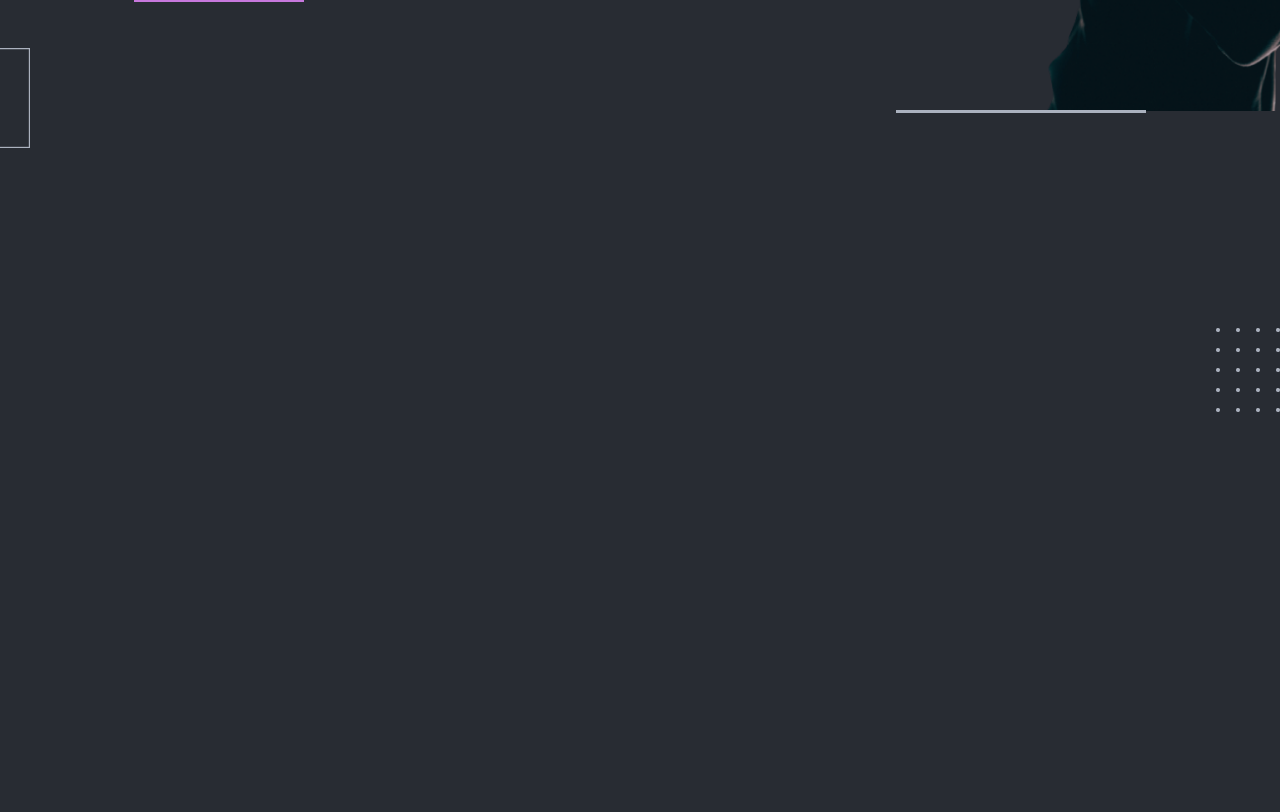
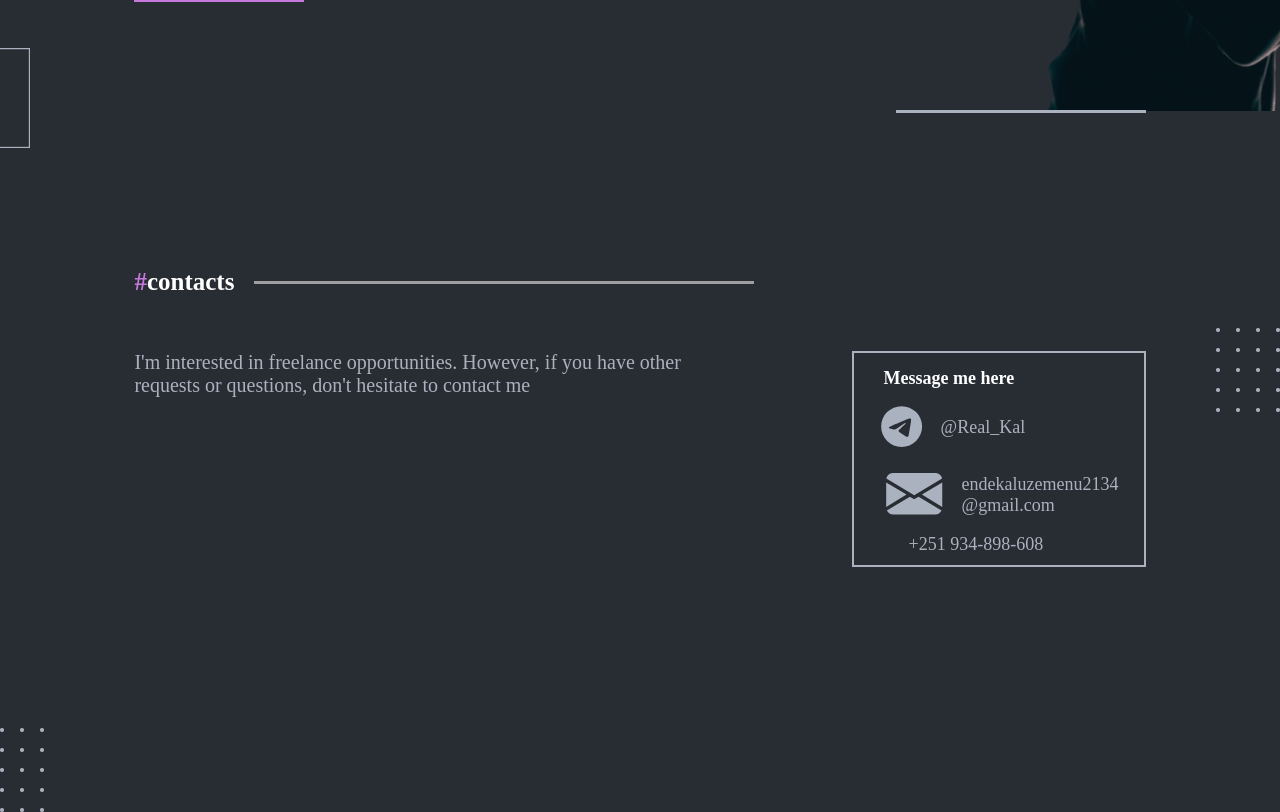
Before and after one commit to KALU-c/new-portfolio, a React (Vite) app: page / in a window 1280 px wide. Shown: the part 2712-3524 px from the top of the page. Before the commit the page ends 3124 px from the top, so only its background shows below. Built offline with nearby package versions, Linux system fonts and the light colour scheme; grey boxes are pictures that could not be loaded; a web font is replaced by a local one.

Commit message:
Add: add contact component

```diff
--- a/src/App.tsx
+++ b/src/App.tsx
@@ -4,6 +4,7 @@ import ProjectCard from "./container/ProjectCard/ProjectCard"
 import Quote from "./components/Quote/Quote"
 import Skills from "./container/Skills/Skills"
 import AboutContainer from "./container/About/AboutContainer"
+import Contact from "./container/Contact/Contact"
 
 function App() {
   return (
@@ -14,6 +15,7 @@ function App() {
       <ProjectCard />
       <Skills />
       <AboutContainer />
+      <Contact />
     </div>
   )
 }
--- /dev/null
+++ b/src/components/ContactItem/ContactItem.module.css
@@ -0,0 +1,53 @@
+.contact-container {
+  display: flex;
+  justify-content: space-between;
+  margin-bottom: 200px;
+}
+
+.contact-container .text {
+  max-width: 600px;
+  color: var(--color-grey);
+  font-size: 20px;
+  margin: 0;
+  padding: 0;
+}
+
+.contact-container .contact-card {
+  color: var(--color-grey);
+  border: 2px solid var(--color-grey);
+  display: flex;
+  flex-direction: column;
+  font-size: 18px;
+  width: 250px;
+  padding: 5px 20px;
+}
+
+.contact-container .contact-card .message {
+  margin: 0;
+  padding: 0;
+  padding: 10px;
+  font-weight: 600;
+  color: var(--color-white);
+}
+
+.contact-container .contact-card .telegram,
+.email {
+  display: flex;
+  gap: 10px;
+  word-break: break-all;
+  margin: 0;
+  padding: 0;
+}
+
+.telegram:hover,
+.email:hover,
+.phone:hover {
+  cursor: pointer;
+  color: var(--color-white);
+}
+
+.contact-container .contact-card .phone {
+  padding-left: 35px;
+  margin: 0;
+  padding-bottom: 5px;
+}
--- /dev/null
+++ b/src/components/ContactItem/ContactItem.tsx
@@ -0,0 +1,28 @@
+import styles from "./ContactItem.module.css";
+import images from "../../constants/images";
+
+const ContactItem = () => {
+  return (
+    <div className={styles["contact-container"]}>
+      <p className={styles.text}>
+        I'm interested in freelance opportunities. However, if you have other
+        requests or questions, don't hesitate to contact me
+      </p>
+      <div className={styles["contact-card"]}>
+        <p className={styles.message}>Message me here</p>
+        <div className={styles.telegram}>
+          <img src={images.telegram} />
+          <p>@Real_Kal</p>
+        </div>
+        <div className={styles.email}>
+          <img src={images.email} />
+          <p>endekaluzemenu2134@gmail.com</p>
+        </div>
+        <div>
+          <p className={styles.phone}>+251 934-898-608</p>
+        </div>
+      </div>
+    </div>
+  );
+};
+export default ContactItem;
--- /dev/null
+++ b/src/container/Contact/Contact.module.css
@@ -0,0 +1,5 @@
+.dots {
+  position: absolute;
+  top: 430%;
+  left: -40px;
+}
--- /dev/null
+++ b/src/container/Contact/Contact.tsx
@@ -0,0 +1,15 @@
+import ContactItem from "../../components/ContactItem/ContactItem"
+import Separator from "../../components/Separator/Separator"
+import images from "../../constants/images"
+import styles from "./Contact.module.css"
+
+const Contact = () => {
+  return (
+    <>
+      <Separator text="contacts"/>
+      <img src={images.dots} className={styles.dots}/>
+      <ContactItem />
+    </>
+  )
+}
+export default Contact
```
